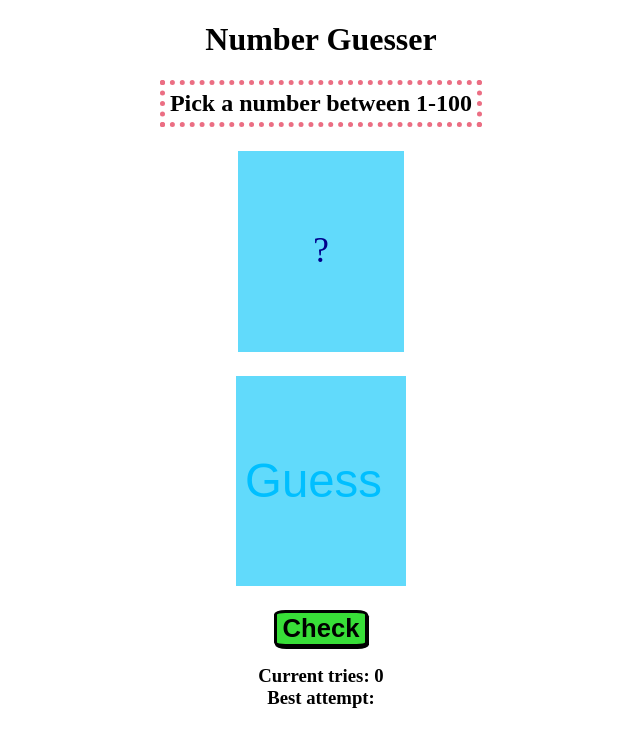
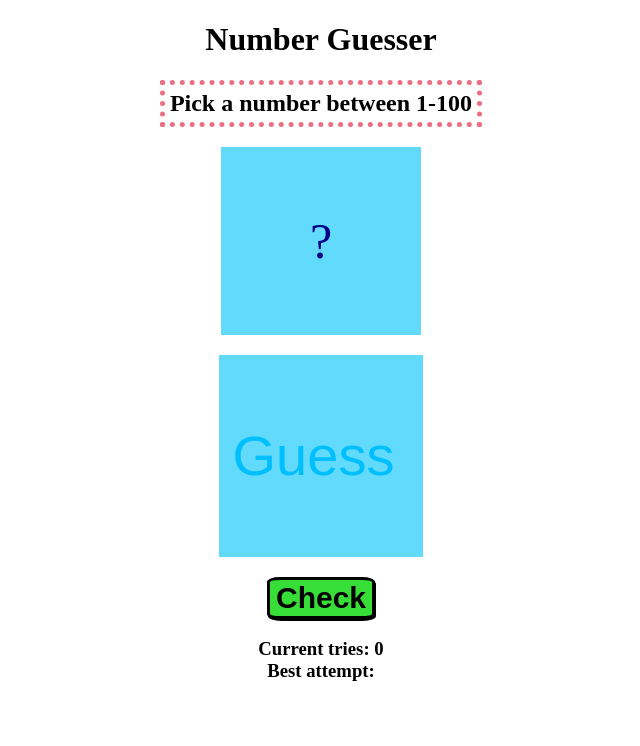
Before and after one commit to blackcamel887/my-website, a Next.js app: page /number-guesser in a window 1280 px wide. Shown: the top 746 px of the page, without its empty margins (319-959 px from the left). Built offline with nearby package versions, Linux system fonts and the light colour scheme.

Commit message:
fixed number guesser

```diff
--- a/pages/number-guesser.module.css
+++ b/pages/number-guesser.module.css
@@ -16,10 +16,7 @@
   margin: auto;
   padding:5px;
 }
-.App-logo {
-  height: 40vmin;
-  pointer-events: none;
-}
+
 
 @media (prefers-reduced-motion: no-preference) {
   .App-logo {
@@ -29,7 +26,7 @@
 
 .App-header {
   background-color: #282c34;
-  min-height: 100vh;
+  min-height: 100%;
   display: flex;
   flex-direction: column;
   align-items: center;
@@ -41,14 +38,14 @@
   The top blue square, includes a text element
 */
 .part{
-  width: 13vw;
-  padding-top: calc(13vh - 1.85vw);
-  padding-bottom: calc(13vh - 1.85vw);
+  width: 200px;
+  padding-top: 65px;
+  padding-bottom: 65px;
   background-color: #61dafb;
   margin-left: auto;
   margin-right: auto;
-  margin-top: 3vh;
-  margin-bottom: 3vh;
+  margin-top: 20px;
+  margin-bottom: 20px;
 }
 .App-link {
   color: #61dafb;
@@ -58,11 +55,11 @@
   width:fit-content;
   height: fit-content;
   font-weight: bold;
-  font-size: 2vw;
+  font-size: 30px;
   border: 3px solid black;
   border-radius:12%;
   box-shadow: 1px 2px;
-  margin-top: 3vh;
+  margin-top: 20px;
   text-align: center;
   justify-content:center;
 }
@@ -74,7 +71,7 @@
   The text box that is in the top blue square
 */
 .text{
-  font-size: 2.75vw;
+  font-size: 50px;
   color:darkblue;
   text-align: center;
   margin-top: auto;
@@ -84,12 +81,9 @@
   the bottom blue sqaure, this is an input element
 */
 .input{
-  font-size: 3.7vw;
-  min-width: 13vw;
-  max-width: 13vw;
-  min-height: 26vh;
-  max-height: 26vh;
-  width: max-content;
+  font-size: 56px;
+  width: 200px;
+  height: 200px;
   background-color: #61dafb;
   text-align: center;
   border-width: 0;
```
